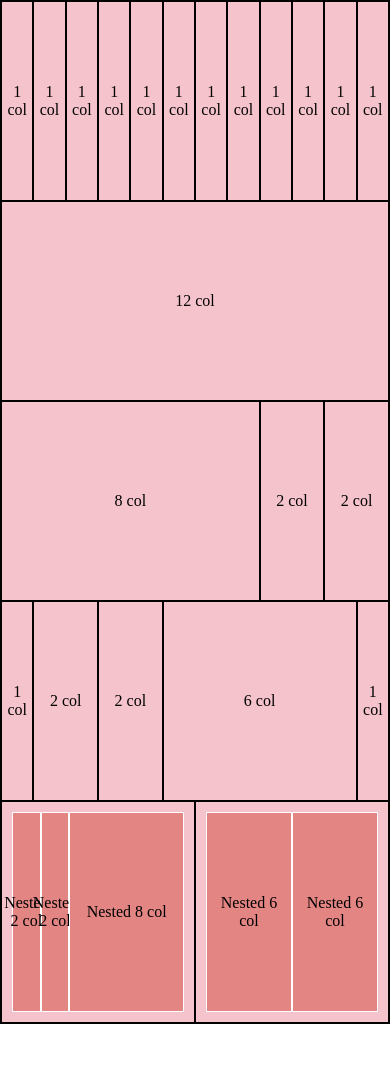
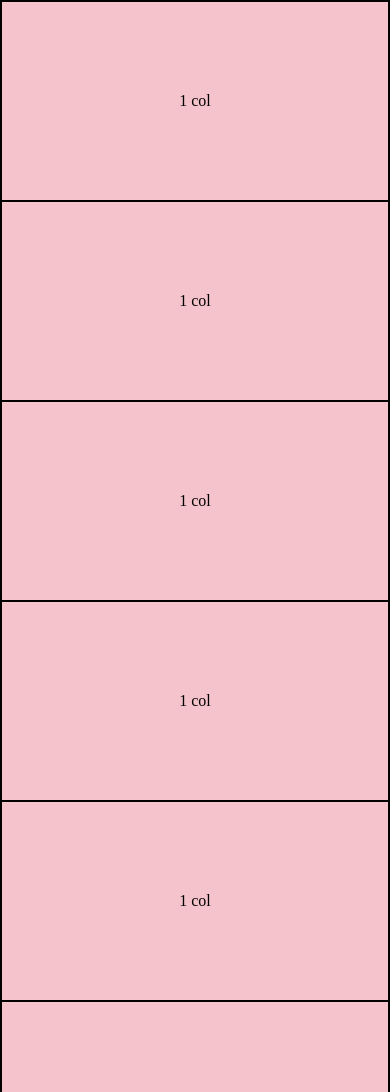
Before and after one commit to marcoche88/html-css-12bool, a plain HTML site: page index.html in a window 390 px wide. Shown: the top 1092 px of the page. Before the commit the page ends 1024 px from the top, so only its background shows below. Drawn offline with Linux system fonts and the light colour scheme.

Commit message:
responsive

```diff
--- a/css/12bool.css
+++ b/css/12bool.css
@@ -100,7 +100,6 @@
     width: calc(100% / 12 * 1);
     max-width: calc(100% / 12 * 1);
 }
-
 
 /* OFFSET */
 
@@ -248,7 +247,6 @@
         width: calc(100% / 12 * 1);
         max-width: calc(100% / 12 * 1);
     }
-
 
     /* OFFSET */
 
@@ -398,7 +396,6 @@
         max-width: calc(100% / 12 * 1);
     }
 
-
     /* OFFSET */
 
     .col-md-offset-12 {
@@ -546,7 +543,6 @@
         width: calc(100% / 12 * 1);
         max-width: calc(100% / 12 * 1);
     }
-
 
     /* OFFSET */
 
@@ -696,7 +692,6 @@
         max-width: calc(100% / 12 * 1);
     }
 
-
     /* OFFSET */
 
     .col-xl-offset-12 {
@@ -845,7 +840,6 @@
         max-width: calc(100% / 12 * 1);
     }
 
-
     /* OFFSET */
 
     .col-xxl-offset-12 {
--- a/index.html
+++ b/index.html
@@ -13,51 +13,51 @@
 
         <!-- prima row -->
         <div class="row">
-            <div class="col-xs-1">1 col</div>
-            <div class="col-xs-1">1 col</div>
-            <div class="col-xs-1">1 col</div>
-            <div class="col-xs-1">1 col</div>
-            <div class="col-xs-1">1 col</div>
-            <div class="col-xs-1">1 col</div>
-            <div class="col-xs-1">1 col</div>
-            <div class="col-xs-1">1 col</div>
-            <div class="col-xs-1">1 col</div>
-            <div class="col-xs-1">1 col</div>
-            <div class="col-xs-1">1 col</div>
-            <div class="col-xs-1">1 col</div>
+            <div class="col-xs-12 col-md-6 col-lg-1">1 col</div>
+            <div class="col-xs-12 col-md-6 col-lg-1">1 col</div>
+            <div class="col-xs-12 col-md-6 col-lg-1">1 col</div>
+            <div class="col-xs-12 col-md-6 col-lg-1">1 col</div>
+            <div class="col-xs-12 col-md-6 col-lg-1">1 col</div>
+            <div class="col-xs-12 col-md-6 col-lg-1">1 col</div>
+            <div class="col-xs-12 col-md-6 col-lg-1">1 col</div>
+            <div class="col-xs-12 col-md-6 col-lg-1">1 col</div>
+            <div class="col-xs-12 col-md-6 col-lg-1">1 col</div>
+            <div class="col-xs-12 col-md-6 col-lg-1">1 col</div>
+            <div class="col-xs-12 col-md-6 col-lg-1">1 col</div>
+            <div class="col-xs-12 col-md-6 col-lg-1">1 col</div>
         </div>
 
         <!-- seconda row -->
         <div class="row">
-            <div class="col-xs-12">12 col</div>
+            <div class="col-xs-12 col-md-8 col-md-offset-2 col-lg-12 col-lg-offset-0">12 col</div>
         </div>
 
         <!-- terza row -->
         <div class="row">
-            <div class="col-xs-8">8 col</div>
-            <div class="col-xs-2">2 col</div>
-            <div class="col-xs-2">2 col</div>
+            <div class="col-xs-12 col-md-12 col-lg-8">8 col</div>
+            <div class="col-xs-6 col-lg-2">2 col</div>
+            <div class="col-xs-6 col-lg-2">2 col</div>
         </div>
 
         <!-- quarta row -->
         <div class="row">
-            <div class="col-xs-1">1 col</div>
-            <div class="col-xs-2">2 col</div>
-            <div class="col-xs-2">2 col</div>
-            <div class="col-xs-6">6 col</div>
-            <div class="col-xs-1">1 col</div>
+            <div class="col-xs-12 col-md-4 col-lg-1">1 col</div>
+            <div class="col-xs-6 col-md-4 col-lg-2">2 col</div>
+            <div class="col-xs-6 col-md-4 col-lg-2">2 col</div>
+            <div class="col-xs-12 col-md-6 col-lg-6">6 col</div>
+            <div class="col-xs-12 col-md-6 col-lg-1">1 col</div>
         </div>
 
         <!-- quinta row -->
         <div class="row">
-            <div class="col-xs-6 row">
-                <div class="col-xs-2">Nested 2 col</div>
-                <div class="col-xs-2">Nested 2 col</div>
-                <div class="col-xs-8">Nested 8 col</div>
+            <div class="col-xs-12 col-lg-6 row">
+                <div class="col-xs-7 col-md-2">Nested 2 col</div>
+                <div class="col-xs-5 col-md-2">Nested 2 col</div>
+                <div class="col-xs-12 col-md-8">Nested 8 col</div>
             </div>
-            <div class="col-xs-6 row">
-                <div class="col-xs-6">Nested 6 col</div>
-                <div class="col-xs-6">Nested 6 col</div>
+            <div class="col-xs-12 col-lg-6 row">
+                <div class="col-xs-12 col-md-6">Nested 6 col</div>
+                <div class="col-xs-12 col-md-6">Nested 6 col</div>
             </div>
         </div>
 
```
